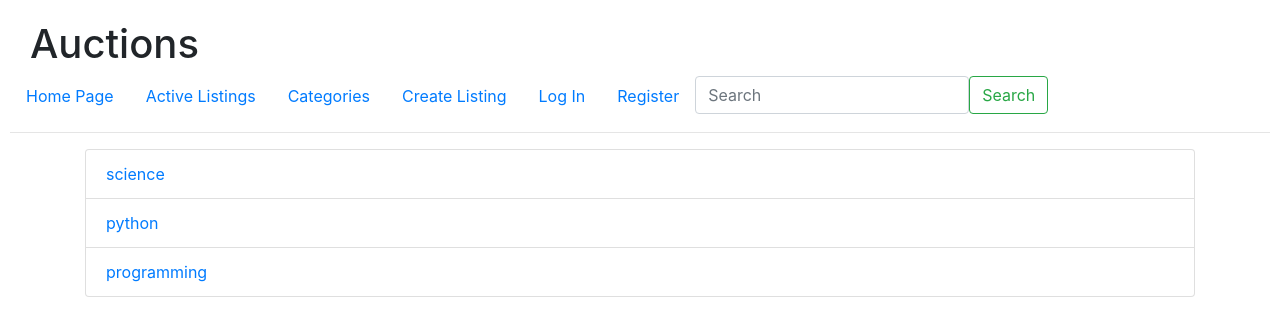
After one commit to HomayoonAlimohammadi/Python-JavaScript-Harvard-CS50, a Django app: page /auction/listings/category/ in a window 1280 px wide. The commit adds this page. Shown: the top 336 px of the page. Run offline with Django 4.2, Linux system fonts and the light colour scheme; data comes from the database, SQL or seed files in the repository; both versions use the stored data as it was after the commit; some libraries are stand-ins or nearby versions.

Commit message:
Add Category, Minor Fixtures

```diff
--- a/Commerce/Auction/urls.py
+++ b/Commerce/Auction/urls.py
@@ -14,6 +14,8 @@ from .views import (
     watchlist_view,
     add_comment_view,
     delete_comment_view,
+    category_view,
+    category_list_view,
 )
 
 
@@ -26,6 +28,8 @@ urlpatterns = [
     path('listings/search/', search_view, name='search'),
     path('listings/create/', create_listing_view, name='create_listing'),
     path('listings/watchlist/', watchlist_view, name='watchlist'),
+    path('listings/category/', category_list_view, name='category_list'),
+    path('listings/category/<int:id>/', category_view, name='category'),
     path('listings/<int:id>/', listing_view, name='listing'),
     path('listings/<int:id>/edit/', edit_listing_view, name='edit_listing'),
     path('listings/<int:id>/delete/', delete_listing_view, name='delete_listing'),
--- a/Commerce/Auction/views.py
+++ b/Commerce/Auction/views.py
@@ -4,7 +4,7 @@ from django.shortcuts import render
 from django.urls import reverse
 from django.contrib.auth import authenticate, login, logout
 from django.http import HttpResponseRedirect, Http404
-from .models import Listing, Comment
+from .models import Listing, Comment, Category
 from .forms import (
     CreateBidForm,
     CreateCategoryForm,
@@ -87,16 +87,26 @@ def create_listing_view(request):
     if request.method == 'POST':
         form = CreateListingForm(request.POST, request.FILES or None)
         if form.is_valid():
-            print(form.cleaned_data)
             listing = Listing(
                 title = form.cleaned_data['title'],
-                description = form.cleaned_data['description'],
+                description = form.cleaned_data.get('description'),
                 user = request.user,
                 starting_price = form.cleaned_data['starting_price'],
                 image = form.cleaned_data.get('image')
                 # category = form.cleaned_data['category'],
             )
             listing.save()
+
+            categories = form.cleaned_data.get('categories')
+            if categories is not None:
+                categories = categories.split()
+            for category_name in categories:
+                try:
+                    category = Category.objects.get(name=category_name)
+                except:
+                    category = Category(name=category_name)
+                    category.save()
+                listing.category.add(category)
             return HttpResponseRedirect(reverse('auction:listing', args=[listing.id]))
     else:
         form = CreateListingForm()
@@ -110,13 +120,14 @@ def create_listing_view(request):
 def edit_listing_view(request, id=None):
     try:
         listing = Listing.objects.get(id=id)
+        categories = ' '.join([category.name for category in listing.category.all()])
         listing_context = {
             'title': listing.title,
             'description': listing.description,
             'starting_price': listing.starting_price,
             'image': listing.image,
+            'categories': categories,
         }
-        print('listing.image: ',listing.image)
         form = CreateListingForm(listing_context)
         context = {
             'form': form,
@@ -128,10 +139,31 @@ def edit_listing_view(request, id=None):
         form = CreateListingForm(request.POST, request.FILES or None)
         listing = Listing.objects.get(id=id)
         if form.is_valid():
+
+            categories = form.cleaned_data.get('categories')
+            if categories is not None:
+                categories = categories.split()
+
+            if listing.category is not None:
+                for category in listing.category.all():
+                    listing.category.remove(category)
+
+            for category_name in categories:
+                try:
+                    category = Category.objects.get(name=category_name)
+                except:
+                    category = Category(
+                        name=category_name,
+                    )
+                    category.save()
+                listing.category.add(category)
+
             listing.title = form.cleaned_data['title']
-            listing.description = form.cleaned_data['description']
-            listing.image = form.cleaned_data.get('image')
+            listing.description = form.cleaned_data.get('description')
             listing.starting_price = form.cleaned_data['starting_price']
+            if form.cleaned_data.get('image') is not None:
+                listing.image = form.cleaned_data.get('image')
+
             listing.save()
             return HttpResponseRedirect(reverse('auction:listing', args=[id]))
         else:
@@ -243,3 +275,23 @@ def delete_comment_view(request, id, comment_id):
     comment.delete()
 
     return HttpResponseRedirect(reverse('auction:listing', args=[id]))
+
+
+def category_view(request, id):
+    try:
+        category = Category.objects.get(id=id)
+    except:
+        raise Http404
+    listings = Listing.objects.filter(category=category).all()
+    context = {
+        'listings': listings
+    }
+
+    return render(request, 'auction/index.html', context)
+
+def category_list_view(request):
+    categories = Category.objects.all()
+    context = {
+        'categories': categories,
+    }
+    return render(request, 'auction/category_list.html', context)
--- /dev/null
+++ b/Commerce/templates/auction/category_list.html
@@ -0,0 +1,21 @@
+{% extends 'layout.html' %}
+
+{% block title %}
+Category List
+{% endblock %}
+
+{% block body %}
+<div class="container">
+    <ul class="list-group">
+    {% for category in categories %}
+    <li class="list-group-item">
+    <a href="{% url 'auction:category' category.id %}">{{ category.name }}</a>
+    {% empty %}
+    No Categories.
+    </li>
+    {% endfor %}
+
+    </ul>
+</div>
+
+{% endblock %}
--- a/Commerce/templates/layout.html
+++ b/Commerce/templates/layout.html
@@ -22,6 +22,9 @@
         </li>
         <li class="nav-item">
             <a class='nav-link' href='{% url "auction:index" %}'>Active Listings</a>
+        </li>
+        <li class="nav-item">
+            <a class='nav-link' href="{% url 'auction:category_list' %}">Categories</a>
         </li>
         <li class="nav-item">
             <a class='nav-link' href='{% url "auction:create_listing" %}'>Create Listing</a>
```
Also changed, not shown: Commerce/Auction/forms.py (+3 -5 lines), Commerce/templates/auction/listing.html (+8 -2 lines), Commerce/db.sqlite3.
